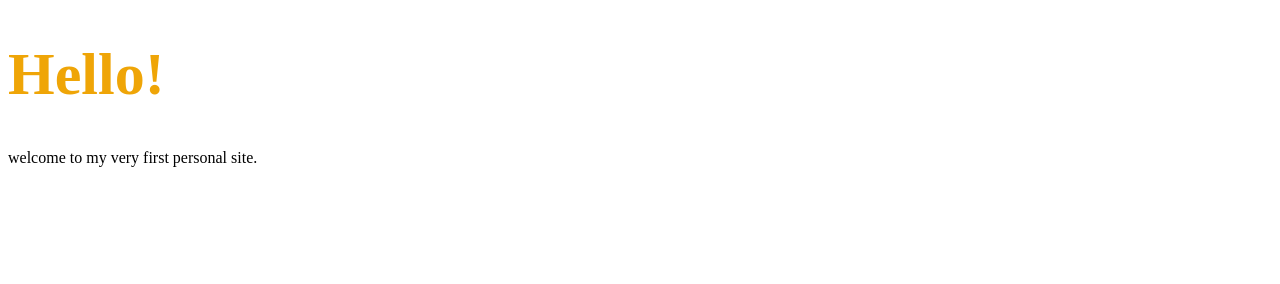
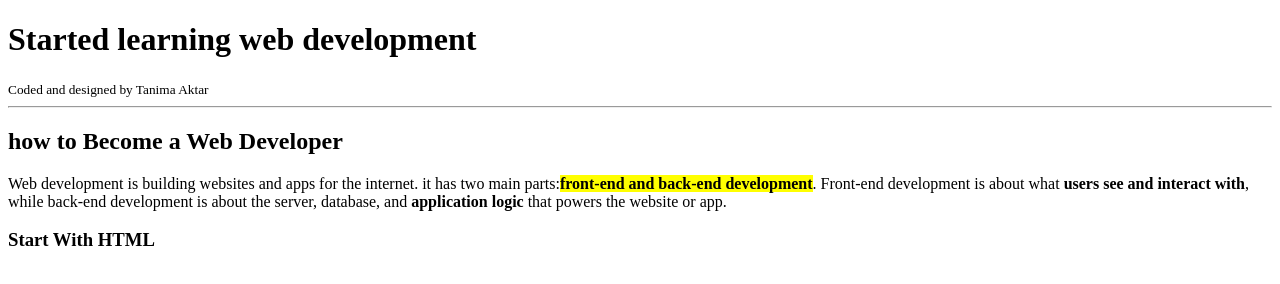
Before and after one commit to tanimaofficialbd-commits/my-personal-site, a plain HTML site: page index.html in a window 1280 px wide. Drawn offline with Linux system fonts and the light colour scheme.

Commit message:
commit 4

```diff
--- a/index.html
+++ b/index.html
@@ -1,14 +1,27 @@
 <!DOCTYPE html>
 <html lang="en">
-<head>
+ <head>
     <meta charset="UTF-8">
     <meta name="viewport" content="width=device-width, initial-scale=1.0">
     <title>My Personal Site</title>
-</head>
-<body>
+   </head>
+   <body>
 
-<h1 style="color:rgb(239, 165, 7); font-family:'Times New Roman', Times, serif;font-size:60px">Hello!</h1>
-<p>welcome to my very first personal site.</p>
+<h1>Started learning web development</h1>
+<small>Coded and designed by Tanima Aktar</small>
+<hr>
+<h2>how to Become a Web Developer</h2>
+<p>
+   Web development is building websites and apps for the internet.
+   it has two main parts:<mark><b>front-end and back-end development</b></mark>. Front-end development is about what
+   <b>users see and interact with</b>, while back-end development is about the server, database,
+   and <b>application logic</b> that powers the website or app.
+</p>
+<h3>
+Start With HTML
+
+</h3>
 
 </body>
+
 </html>
```
